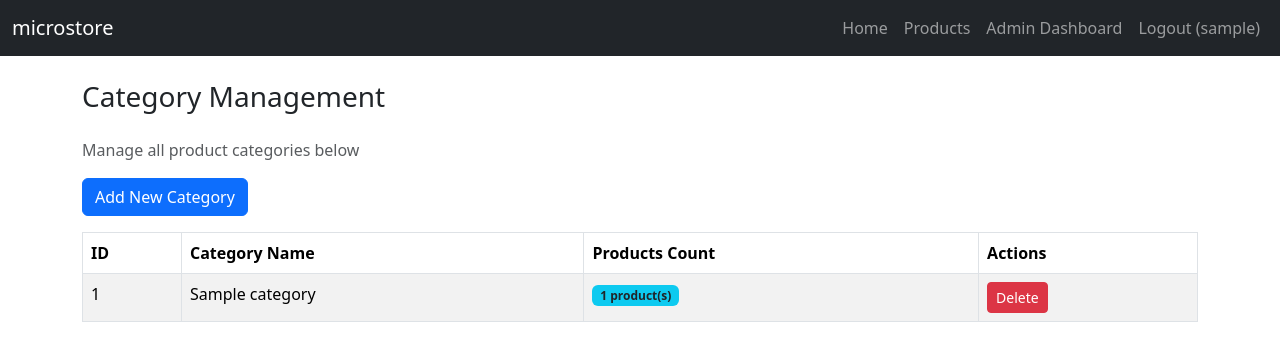
After one commit to spatialdeez/microstore, a Flask app: page /admin/categories in a window 1280 px wide. The commit adds this page. Shown: the top 361 px of the page. Run offline with Flask 3, Linux system fonts and the light colour scheme; a user stored in the database is signed in; tables that the repository leaves empty hold one stand-in row (values such as "Sample post"); some libraries are stand-ins or nearby versions.

Commit message:
Pagination and delete category for admin

```diff
--- a/app/routes.py
+++ b/app/routes.py
@@ -49,8 +49,11 @@ def homepage():
 
 # show all products
 @app.route('/products')
-def products():
-    products = Product.query.all()
+@app.route('/products/<int:page>')
+def products(page=1):
+    per_page = 3
+    pagination = Product.query.paginate(page=page, per_page=per_page, error_out=False)
+    products = pagination.items
     products_show = {}
     for product in products:
         products_show[product.id] =  {
@@ -59,7 +62,7 @@ def products():
             'category': product.category.name, # category name
             'image_path': product.image_path
         }
-    return render_template('product view.html', page_name='Products', products_show=products_show)
+    return render_template('product view.html', page_name='Products', products_show=products_show, per_page=per_page, pagination=pagination)
     # return jsonify(products_show) # give all product lists
 
 # show specific product details
@@ -76,21 +79,20 @@ def product(id):
     return render_template('product view.html', page_name=f'{product.name}' ,products_show=products_show)
 
 # show all categories
-@app.route('/categories')
-def categories():
+@app.route('/admin/categories')
+@login_required
+@admin_login_required
+def categories_list_admin():
     categories = Category.query.all()
-    category_show = {}
+    category_data = []
     for category in categories:
-        category_show[category.id] = {
+        product_count = category.products.count()
+        category_data.append({
+            'id': category.id,
             'name': category.name,
-            }
-        for product in category.products:
-            category_show[category.id]['products'] = {
-                'id': product.id,
-                'name': product.name,
-                'price': str(product.price),
-            }
-    return jsonify(category_show)
+            'product_count': product_count
+        })
+    return render_template('category edit.html', categories=category_data)
 
 # show specific category details
 @app.route('/product-create', methods=['GET', 'POST'])
@@ -164,6 +166,26 @@ def delete_product(id):
 
     flash(f'Product {product.name} has been deleted.', 'success')
     return redirect(url_for('products'))
+
+# delete category by id
+@app.route('/category/<int:id>/delete', methods=['POST'])
+@login_required
+@admin_login_required
+def delete_category(id):
+    category = Category.query.get_or_404(id)
+
+    # Check if category has products
+    product_count = category.products.count()
+    if product_count > 0:
+        flash(f'Cannot delete category "{category.name}" because it has {product_count} product(s) associated with it. Please reassign or delete the products first.', 'danger')
+        return redirect(url_for('categories_list_admin'))
+
+    category_name = category.name
+    db.session.delete(category) # delete category
+    db.session.commit() # commit changes
+
+    flash(f'Category {category_name} has been deleted successfully.', 'success')
+    return redirect(url_for('categories_list_admin'))
 
 # register new users
 @app.route('/register', methods=['GET', 'POST'])
--- a/app/templates/admin.html
+++ b/app/templates/admin.html
@@ -11,7 +11,7 @@
                         <ul>
                             <li><a href="{{ url_for('users_list_admin') }}">Manage Users</a></li>
                             <li><a href="{{ url_for('create_product') }}">Create new products</a></li>
-                            <li><a href="{{ url_for('create_category') }}">Create new category</a></li>
+                            <li><a href="{{ url_for('categories_list_admin') }}">Manage categories</a></li>
                         </ul>
                     </div>
                 </div>
--- /dev/null
+++ b/app/templates/category edit.html
@@ -0,0 +1,74 @@
+{% extends 'base.html' %}
+
+{% block content %}
+  <div class="container mt-4">
+    <h3 class="mb-4">Category Management</h3>
+    <p class="text-muted">Manage all product categories below</p>
+
+    <div class="mb-3">
+      <a href="{{ url_for('create_category') }}" class="btn btn-primary">Add New Category</a>
+    </div>
+
+    <table class="table table-striped table-bordered">
+      <thead>
+        <tr>
+          <th>ID</th>
+          <th>Category Name</th>
+          <th>Products Count</th>
+          <th>Actions</th>
+        </tr>
+      </thead>
+      <tbody>
+        {% for category in categories %}
+          <tr>
+            <td>{{ category.id }}</td>
+            <td>{{ category.name }}</td>
+            <td>
+              <span class="badge bg-info text-dark">{{ category.product_count }} product(s)</span>
+            </td>
+            <td>
+              {% if category.product_count == 0 %}
+                <form action="{{ url_for('delete_category', id=category.id) }}"
+                      method="POST"
+                      style="display: inline;"
+                      onsubmit="return confirm('Are you sure you want to delete the category \'{{ category.name }}\'?');">
+                  <button type="submit" class="btn btn-danger btn-sm">Delete</button>
+                </form>
+              {% else %}
+                <!-- Has products - show warning -->
+                <button type="button"
+                        class="btn btn-danger btn-sm"
+                        data-bs-toggle="modal"
+                        data-bs-target="#deleteModal{{ category.id }}">
+                  Delete
+                </button>
+
+                <div class="modal fade" id="deleteModal{{ category.id }}" tabindex="-1" aria-labelledby="deleteModalLabel{{ category.id }}" aria-hidden="true">
+                  <div class="modal-dialog">
+                    <div class="modal-content">
+                      <div class="modal-header">
+                        <h5 class="modal-title" id="deleteModalLabel{{ category.id }}">Delete Category Warning</h5>
+                        <button type="button" class="btn-close" data-bs-dismiss="modal" aria-label="Close"></button>
+                      </div>
+                      <div class="modal-body">
+                        <p class="text-danger"><strong>Warning!</strong></p>
+                        <p>The category "{{ category.name }}" has <strong>{{ category.product_count }} product(s)</strong> associated with it.</p>
+                        </form>
+                      </div>
+                    </div>
+                  </div>
+                </div>
+              {% endif %}
+            </td>
+          </tr>
+        {% endfor %}
+      </tbody>
+    </table>
+
+    {% if categories|length == 0 %}
+      <div class="alert alert-info" role="alert">
+        No categories found. <a href="{{ url_for('create_category') }}">Create one here.</a>
+      </div>
+    {% endif %}
+  </div>
+{% endblock %}
--- a/app/templates/homepage.html
+++ b/app/templates/homepage.html
@@ -3,7 +3,6 @@
 {% block content %}
 <div class="container text-center">
     <h1 class="mt-4">Welcome to microstore homepage</h1>
-    <p>This is the homepage of the microstore application.</p>
     <h2>Hello, {{ current_user.username }}! Welcome back!</h2>
     <h2>Explore products</h2>
     <hr class="border border-dark border-3 opacity-50 my-4" style="border-radius: 7px;">
```
Also changed, not shown: app/templates/product view.html (+35 -0 lines), app/static/images/MSI_27-Inch_QHD_180Hz_Gaming_Monitor_-_White_MAG274QRFW.png (added), app/static/images/Screenshot_2025-11-03_123328.png (deleted), app/static/images/Screenshot_2025-11-04_104030.png (added), app/static/images/sg-11134207-7rauv-macyyjy37y0zc1.png (added), app/static/images/sg-11134207-7rept-m2ar8zx14aeu8d.png (added), app/static/images/sm-s938_galaxys25ultra_front_titaniumblack_241107_1.jpg (deleted), app/static/images/www.oreilly.jpg (deleted).
